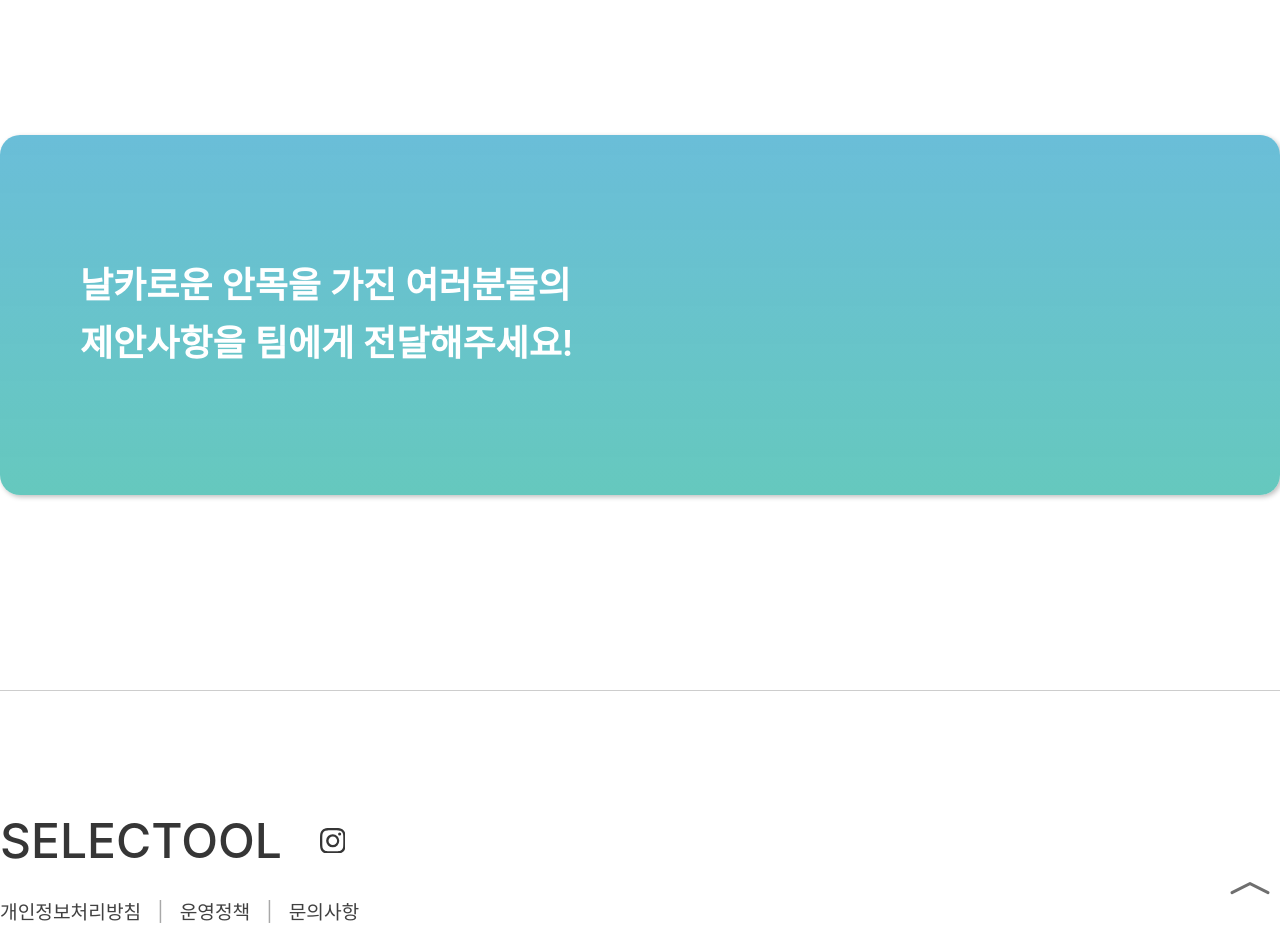
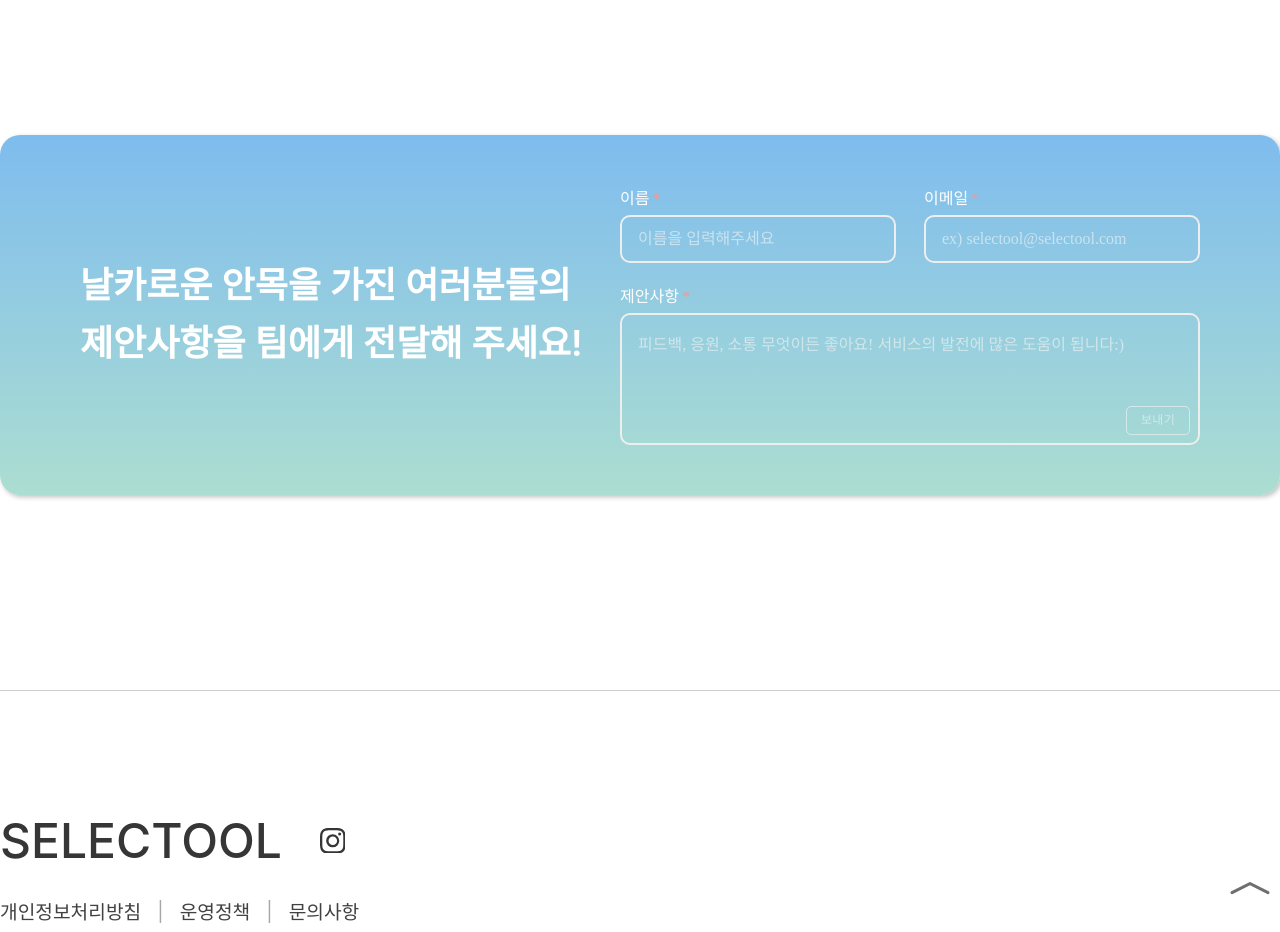
Before and after one commit to threejeans/selectool, a React (Create React App) app in the folder frontend/: page / in a window 1280 px wide. Shown: the part 4420-5352 px from the top of the page. Built offline with nearby package versions, Linux system fonts and the light colour scheme; no server answers; a web font is replaced by a local one.

Commit message:
feat: landing contact section 이메일 제안 폼 완성 및 기능 구현

```diff
--- a/frontend/package.json
+++ b/frontend/package.json
@@ -3,6 +3,7 @@
   "version": "0.1.0",
   "private": true,
   "dependencies": {
+    "@emailjs/browser": "^3.10.0",
     "@react-oauth/google": "^0.5.1",
     "@reduxjs/toolkit": "^1.9.1",
     "@testing-library/jest-dom": "^5.16.5",
@@ -14,6 +15,7 @@
     "@types/react-dom": "^18.0.9",
     "aos": "^2.3.4",
     "axios": "^1.2.1",
+    "emailjs-com": "^3.2.0",
     "lodash": "^4.17.21",
     "react": "^18.2.0",
     "react-cookie": "^4.1.1",
--- /dev/null
+++ b/frontend/src/components/Input.tsx
@@ -0,0 +1,75 @@
+import React, { ChangeEvent, useState } from 'react';
+import styles from 'styles/components/Input.module.css'
+
+export type InputValue = string | number | ReadonlyArray<string>
+export type InputChangeEvent = ChangeEvent<HTMLInputElement>
+export type TextAreaChangeEvent = ChangeEvent<HTMLTextAreaElement>
+
+interface Props  {
+  isOption?: boolean;
+  name: string;
+  label?: string;
+  type?: string;
+  value?: InputValue;
+  placeholder?: string;
+  onChange?: (ev: InputChangeEvent) => void;
+  onChangeForTextArea? :(ev: TextAreaChangeEvent) => void;
+}
+
+// functional component part
+const Input: React.FC<Props> = (
+  {
+    isOption = false,
+    name,
+    label,
+    type = 'text',
+    value = '',
+    placeholder = 'placeholder',
+    onChange,
+    onChangeForTextArea,
+   }) => {
+
+  const [inputValue, setInputValue] = useState<InputValue>(value);
+
+  const changeHandler = (ev: InputChangeEvent) => {
+    setInputValue(ev.target.value);
+    onChange && onChange(ev)
+  }
+
+  const changeHandlerForTextArea = (ev: TextAreaChangeEvent) => {
+    setInputValue(ev.target.value);
+    onChangeForTextArea && onChangeForTextArea(ev)
+  }
+
+  return (
+    <div className={styles.InputCover}>
+      <div className={styles.label}>
+        <label htmlFor={label}>{label}</label>
+        {
+          isOption ? '' : <span className={styles.labelOption}>*</span>
+        }
+      </div>
+        {
+          type === 'textarea' ?
+            <textarea
+              className={`${styles.input} ${styles.textarea}`}
+              name={name}
+              id={label}
+              placeholder={placeholder}
+              value={value}
+              onChange={changeHandlerForTextArea} /> :
+            <input
+              type={type}
+              className={styles.input}
+              name={name}
+              id={label}
+              placeholder={placeholder}
+              value={value}
+              onChange={changeHandler} />
+        }
+    </div>
+  )
+}
+
+// export part
+export default Input
--- a/frontend/src/containers/LandingPage/LandingContactSection/LandingContact.module.css
+++ b/frontend/src/containers/LandingPage/LandingContactSection/LandingContact.module.css
@@ -15,7 +15,7 @@
   display: flex;
   justify-content: space-between;
   align-items: center;
-  background: linear-gradient(180deg, rgba(96, 169, 246, 0.9) -115.11%, rgba(25, 219, 67, 0.72) 367.44%);
+  background: linear-gradient(180deg, rgba(96, 169, 246, 0.9) -32.17%, rgba(171, 224, 199, 0.9) 116.11%);
   box-shadow: 2px 2px 5px rgba(0, 0, 0, 0.25);
   border-radius: 20px;
 }
@@ -25,3 +25,68 @@
   line-height: 58px;
   color: #FFFFFF;
 }
+
+.inputTop {
+  display: flex;
+  margin-bottom: 20px;
+  gap: 28px;
+}
+
+.inputBottom {
+  position: relative;
+}
+
+.button {
+  position: absolute;
+  z-index: 10px;
+  margin: 10px;
+  right: 0;
+  bottom: 0;
+
+  width: 4rem;
+  height: 1.8rem;
+
+  display: flex;
+  justify-content: center;
+  align-items: center;
+
+  background: #FFFEFE;
+  border-radius: 5px;
+}
+
+.buttonText {
+  font-family: 'AppleSDGothicNeoM00';
+  font-style: normal;
+  font-weight: 600;
+  font-size: 12px;
+  line-height: 16px;
+  letter-spacing: 0.02em;
+
+  background: linear-gradient(106.02deg, #60A9F6 -21%, #19DB43 153.33%);
+  -webkit-background-clip: text;
+  -webkit-text-fill-color: transparent;
+}
+
+.button:hover {
+  background: var(--gray-scale-color-g05);
+}
+
+.button:focus {
+  box-shadow: rgba(46, 164, 79, .4) 0 0 0 3px;
+}
+
+.buttonTextDisabled {
+  font-family: 'AppleSDGothicNeoM00';
+  font-style: normal;
+  font-weight: 300;
+  font-size: 12px;
+  line-height: 16px;
+  letter-spacing: 0.02em;
+  color: rgba(245, 245, 245, 0.6);
+}
+
+.button:disabled {
+  background: transparent;
+  border: 1px solid #FFFFFF;
+  border-color: rgba(245, 245, 245, 0.6);
+}
--- a/frontend/src/containers/LandingPage/LandingContactSection/LandingContactSection.tsx
+++ b/frontend/src/containers/LandingPage/LandingContactSection/LandingContactSection.tsx
@@ -1,16 +1,93 @@
-import React from 'react';
+import Input from 'components/Input';
+import React, { FormEvent, useState } from 'react';
 import styles from './LandingContact.module.css';
+import emailjs from '@emailjs/browser';
 
 const LandingContactSection = () => {
+  const [username, setUsername] = useState<string>('');
+  const [email, setEmail] = useState<string>('');
+  const [message, setMessage] = useState<string>('');
+
+  // email 유효성 검사
+  const validateEmail = (email: string) => {
+  // 공백 제거
+  const removeRegex = /\s/g;
+  const updateEmail = email.replace(removeRegex, '');
+
+  // 유효성 검사
+  // eslint-disable-next-line no-useless-escape
+  const regex = /^[0-9a-zA-Z]([-_\.]?[0-9a-zA-Z])*@[0-9a-zA-Z]([-_\.]?[0-9a-zA-Z])*\.[a-zA-Z]{2,3}$/;
+    return regex.test(updateEmail);
+  }
+
+  const sendEmail = (event: FormEvent<HTMLFormElement>) => {
+    event.preventDefault();
+
+    if (validateEmail(email)) {
+      emailjs.sendForm(
+        'service_04o5qrp',
+        'template_ok9vhzl',
+        event.currentTarget,
+        'B9pJh_dQcD20zVcn7')
+      .then((result) => {
+        console.log(result.text);
+        alert('email 전송 완료')
+      }, (error) => {
+        console.log(error.text);
+        alert('email 전송 실패 : 관리자에게 문의하세요!')
+      });
+    } else {
+      alert('올바르지 않은 email 형식 입니다.')
+    }
+  };
+
   return (
     <div className={ styles.container }>
       <div className={ styles.contents } data-aos="flip-up">
         <div className={ styles.text }>
           <h3>
-        날카로운 안목을 가진 여러분들의 <br />
-        제안사항을 팀에게 전달해주세요!
+          날카로운 안목을 가진 여러분들의 <br />
+          제안사항을 팀에게 전달해 주세요!
           </h3>
         </div>
+        <form onSubmit={sendEmail}>
+          <div className={styles.inputTop}>
+            <Input
+              name='username'
+              label='이름'
+              type='text'
+              value={username}
+              placeholder='이름을 입력해주세요'
+              onChange={(ev) => setUsername(ev.target.value)}></Input>
+            <Input
+              name='email'
+              label='이메일'
+              type='text'
+              value={email}
+              placeholder='ex) selectool@selectool.com'
+              onChange={(ev) => setEmail(ev.target.value)}></Input>
+          </div>
+          <div className={styles.inputBottom}>
+            <Input
+                name='message'
+                label='제안사항'
+                type='textarea'
+                value={message}
+                placeholder='피드백, 응원, 소통 무엇이든 좋아요! 서비스의 발전에 많은 도움이 됩니다:)'
+                onChangeForTextArea={(ev) => setMessage(ev.target.value)}></Input>
+            <button
+              disabled={!username || !email || !message}
+              className={styles.button}
+              type="submit">
+              <div
+                className={ (!username || !email || !message) ?
+                  styles.buttonTextDisabled :
+                  styles.buttonText
+                  }>보내기
+              </div>
+            </button>
+          </div>
+        </form>
       </div>
     </div>
   );
--- /dev/null
+++ b/frontend/src/styles/components/Input.module.css
@@ -0,0 +1,91 @@
+.InputCover {
+  display: flex;
+  flex-direction: column;
+  gap: 6px;
+}
+
+.label {
+  font-family: 'AppleSDGothicNeoM00';
+  font-style: normal;
+  font-weight: 400;
+  font-size: 16px;
+  color: white;
+}
+
+.labelOption {
+  color: var(--primary-color-error);
+  margin-left: 3px;
+}
+
+.input {
+  width: 15rem;
+  height: 2.6rem;
+  background: transparent;
+  border: 2px solid ;
+  border-color:#EEEEEE;
+  outline: none;
+  border-radius: 10px;
+  padding-inline: 1rem;
+
+  font-family: 'AppleSDGothicNeoM00';
+  font-style: normal;
+  font-weight: 100;
+  font-size: 16px;
+  color: #F5F5F5;
+
+  transition: 0.3s;
+}
+
+.input::placeholder {
+  font-family: 'AppleSDGothicNeoM00';
+  font-style: normal;
+  font-weight: 100;
+  font-size: 16px;
+  color: rgba(245, 245, 245, 0.6);
+}
+
+.input:hover {
+  border: 2px solid white;
+  box-shadow: inset 0 0 0 1px rgba(255, 255, 255, 0.3);
+}
+
+.input:active {
+  border: 2px solid white;
+  box-shadow: 0 0 0 2px rgba(255, 255, 255, 0.3),
+  inset 0 0 0 1px rgba(255, 255, 255, 0.4 );
+}
+
+.input:focus {
+  border: 2px solid white;
+  box-shadow: 0 0 0 2px rgba(255, 255, 255, 0.3),
+  inset 0 0 0 1px rgba(255, 255, 255, 0.4 );
+}
+
+.input:invalid {
+  border: 2px solid var(--primary-color-error);
+  box-shadow: inset 0 0 0 1px rgba(255, 0, 0, 0.15);
+}
+
+.textarea {
+  padding-block: 1rem;
+  width: 34rem;
+  height: 6rem;
+  resize: none;
+}
+
+.textarea::-webkit-scrollbar {
+  width: 10px;
+}
+
+.textarea::-webkit-scrollbar-thumb {
+  border-radius: 10px;
+  background-clip: padding-box;
+  border: 2px solid transparent;
+  background-color: white;
+}
+
+.container::-webkit-scrollbar-track {
+  background-color: rgba(255, 255, 255, 0.3);
+  border-radius: 10px;
+  box-shadow: inset 0px 0px 5px white;
+}
```
Also changed, not shown: 1 other file (tests, documents, lock files or other folders).
